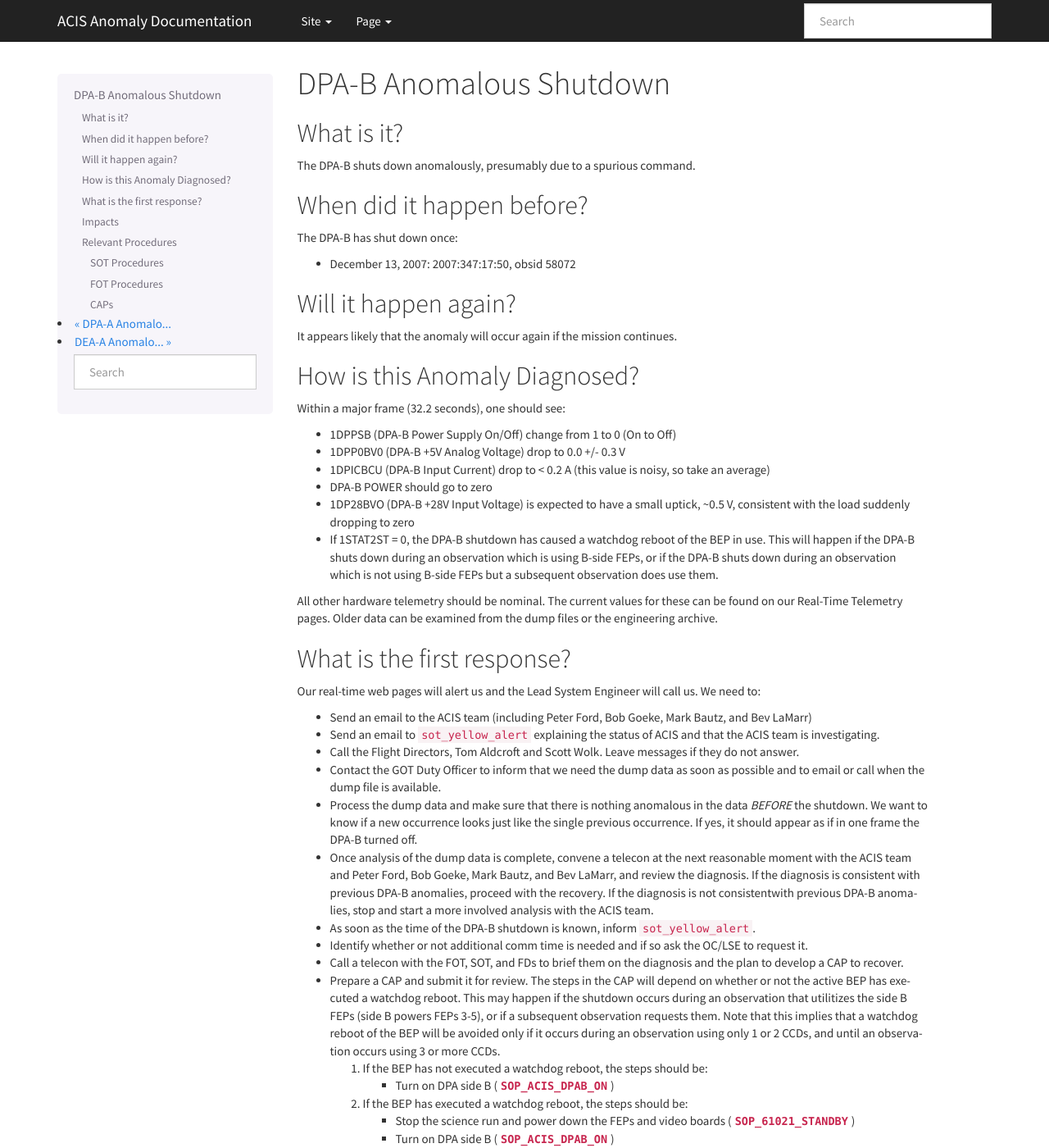
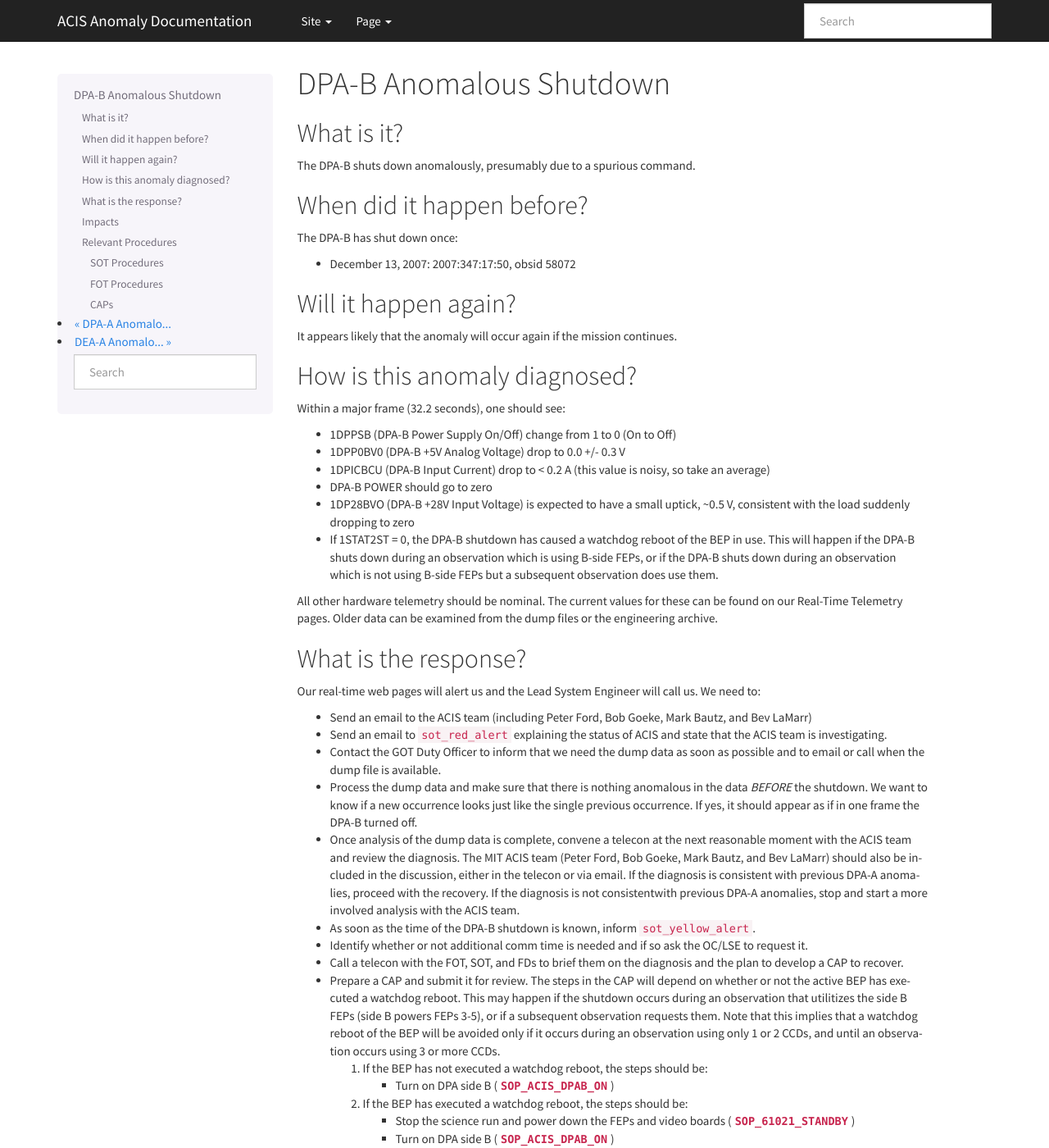
Before and after one commit to acisops/acis_anomaly_pages, a Sphinx documentation site: the page built from source/dpab_shutdown.rst, in a window 1280 px wide and 1400 px high. Shown: the whole window at 82% size. Built offline with Sphinx 7.4.7, drawn with Linux system fonts in a browser that asks for light colours.

Commit message:
More edits to the response

```diff
--- a/source/dpab_shutdown.rst
+++ b/source/dpab_shutdown.rst
@@ -20,7 +20,7 @@ Will it happen again?
 
 It appears likely that the anomaly will occur again if the mission continues.
 
-How is this Anomaly Diagnosed?
+How is this anomaly diagnosed?
 ------------------------------
 
 Within a major frame (32.2 seconds), one should see:
@@ -40,24 +40,24 @@ All other hardware telemetry should be nominal. The current values for these can
 on our Real-Time Telemetry pages.  Older data can be examined from the dump files or the
 engineering archive.
 
-What is the first response?
----------------------------
+What is the response?
+---------------------
 
 Our real-time web pages will alert us and the Lead System Engineer will call us. We need to:
 
 * Send an email to the ACIS team (including Peter Ford, Bob Goeke, Mark Bautz, and Bev LaMarr)
-* Send an email to ``sot_yellow_alert`` explaining the status of ACIS and that the ACIS team is
-  investigating.
-* Call the Flight Directors, Tom Aldcroft and Scott Wolk. Leave messages if they do not answer.
+* Send an email to ``sot_red_alert`` explaining the status of ACIS and state that the ACIS team
+  is investigating.
 * Contact the GOT Duty Officer to inform that we need the dump data as soon as possible and to
   email or call when the dump file is available.
 * Process the dump data and make sure that there is nothing anomalous in the data *BEFORE*
   the shutdown. We want to know if a new occurrence looks just like the single previous
   occurrence. If yes, it should appear as if in one frame the DPA-B turned off.
 * Once analysis of the dump data is complete, convene a telecon at the next reasonable moment
-  with the ACIS team and Peter Ford, Bob Goeke, Mark Bautz, and Bev LaMarr, and review the
-  diagnosis. If the diagnosis is consistent with previous DPA-B anomalies, proceed with the
-  recovery. If the diagnosis is not consistentwith previous DPA-B anomalies, stop and start a
+  with the ACIS team and review the diagnosis. The MIT ACIS team (Peter Ford, Bob Goeke, Mark
+  Bautz, and Bev LaMarr) should also be included in the discussion, either in the telecon or
+  via email. If the diagnosis is consistent with previous DPA-A anomalies, proceed with the
+  recovery. If the diagnosis is not consistentwith previous DPA-A anomalies, stop and start a
   more involved analysis with the ACIS team.
 * As soon as the time of the DPA-B shutdown is known, inform ``sot_yellow_alert``.
 * Identify whether or not additional comm time is needed and if so ask the OC/LSE to request it.
```
Also changed, not shown: source/dpaa_shutdown.rst (+8 -8 lines).
